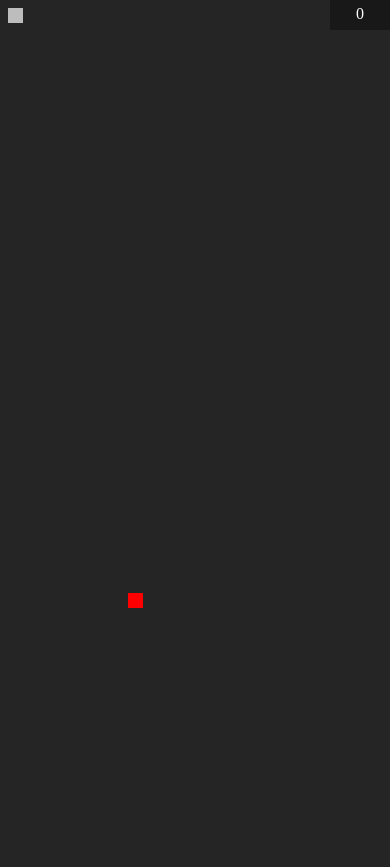
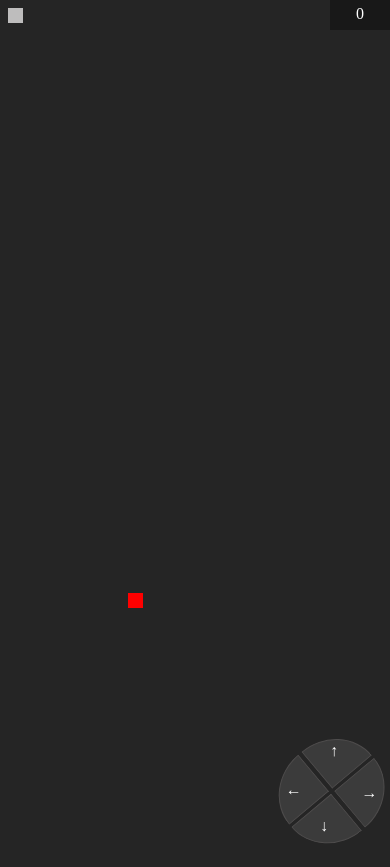
Before and after one commit to mjankovskij/Snake, a plain HTML site: page index.html in a window 390 px wide. Before the commit the page ends 844 px from the top, so only its background shows below. Drawn offline with Linux system fonts and the light colour scheme.

Commit message:
added mobile version

```diff
--- a/index.html
+++ b/index.html
@@ -10,9 +10,36 @@
 
 <body>
     <div class="points">0</div>
+    <div class="mobileControl">
+        <div class="up" onclick="mobileControl('up')">
+            <p>&#8593;</p>
+        </div>
+        <div class="right" onclick="mobileControl('right')">
+            <p>&#8594;</p>
+        </div>
+        <div class="left" onclick="mobileControl('left')">
+            <p>&#8592;</p>
+        </div>
+        <div class="down" onclick="mobileControl('down')">
+            <p>&#8595;</p>
+        </div>
+    </div>
     <div class="randomPoint"></div>
     <div class="snake"></div>
 </body>
 <script src="main.js"></script>
 
 </html>
+
+
+
+<!-- <div class="up" onclick="mobileControl(up)">
+    <p>&#8593;</p>
+</div>
+<div class="right" onclick="mobileControl(right)"></div>>
+    <p>&#8594;</p>
+</div>
+<div class="left" onclick="mobileControl(left)"></div>>
+    <p>&#8592;</p>
+</div>
+<div class="down" onclick="mobileControl(down)"></div>> -->
--- a/main.js
+++ b/main.js
@@ -11,11 +11,27 @@ onkeyup = (event) => {
     }
     if (event.keyCode == 39) {
         setInterval(function action() { move('right') }, snakeSpeed);
-
     }
     if (event.keyCode == 40) {
         setInterval(function action() { move('down') }, snakeSpeed);
 
+    }
+}
+
+function mobileControl(key) {
+    (function(w) { w = w || window; var i = w.setInterval(function() {}, 100000); while (i >= 0) { w.clearInterval(i--); } })( /*window*/ );
+
+    if (key == 'left') {
+        setInterval(function action() { move('left') }, snakeSpeed);
+    }
+    if (key == 'up') {
+        setInterval(function action() { move('up') }, snakeSpeed);
+    }
+    if (key == 'right') {
+        setInterval(function action() { move('right') }, snakeSpeed);
+    }
+    if (key == 'down') {
+        setInterval(function action() { move('down') }, snakeSpeed);
     }
 }
 
@@ -78,5 +94,8 @@ function genRandomPoint() {
     wayTo.marginTop = `${randomHeight}px`;
     wayTo.marginLeft = `${randomWidth}px`;
 }
+genRandomPoint();
 
-genRandomPoint();
+if (window.innerWidth < 500) {
+    console.log('mazas');
+}
--- a/style.css
+++ b/style.css
@@ -28,3 +28,58 @@ html {
     width: 15px;
     height: 15px;
 }
+
+.mobileControl {
+    position: absolute;
+    bottom: 5px;
+    right: 5px;
+    width: 100px;
+    height: 100px;
+    border-radius: 50%;
+    transform: rotate(50deg);
+    color: #fff;
+}
+
+.mobileControl>.up {
+    display: inline-block;
+    background: rgb(59, 59, 59);
+    border-top-left-radius: 100%;
+    width: 46%;
+    height: 50%;
+    border: solid 1px rgb(78, 76, 76);
+}
+
+.mobileControl>.right {
+    display: inline-block;
+    background: rgb(59, 59, 59);
+    border-top-right-radius: 100%;
+    width: 46%;
+    height: 50%;
+    margin-left: -1px;
+    border: solid 1px rgb(78, 76, 76);
+}
+
+.mobileControl>.left {
+    display: inline-block;
+    background: rgb(59, 59, 59);
+    border-bottom-left-radius: 100%;
+    width: 46%;
+    height: 50%;
+    border: solid 1px rgb(78, 76, 76);
+}
+
+.mobileControl>.down {
+    display: inline-block;
+    background: rgb(59, 59, 59);
+    border-bottom-right-radius: 100%;
+    width: 46%;
+    height: 50%;
+    margin-left: -1px;
+    border: solid 1px rgb(78, 76, 76);
+}
+
+p {
+    margin-left: 15px;
+    transform: rotate(-50deg);
+    position: absolute;
+}
```
